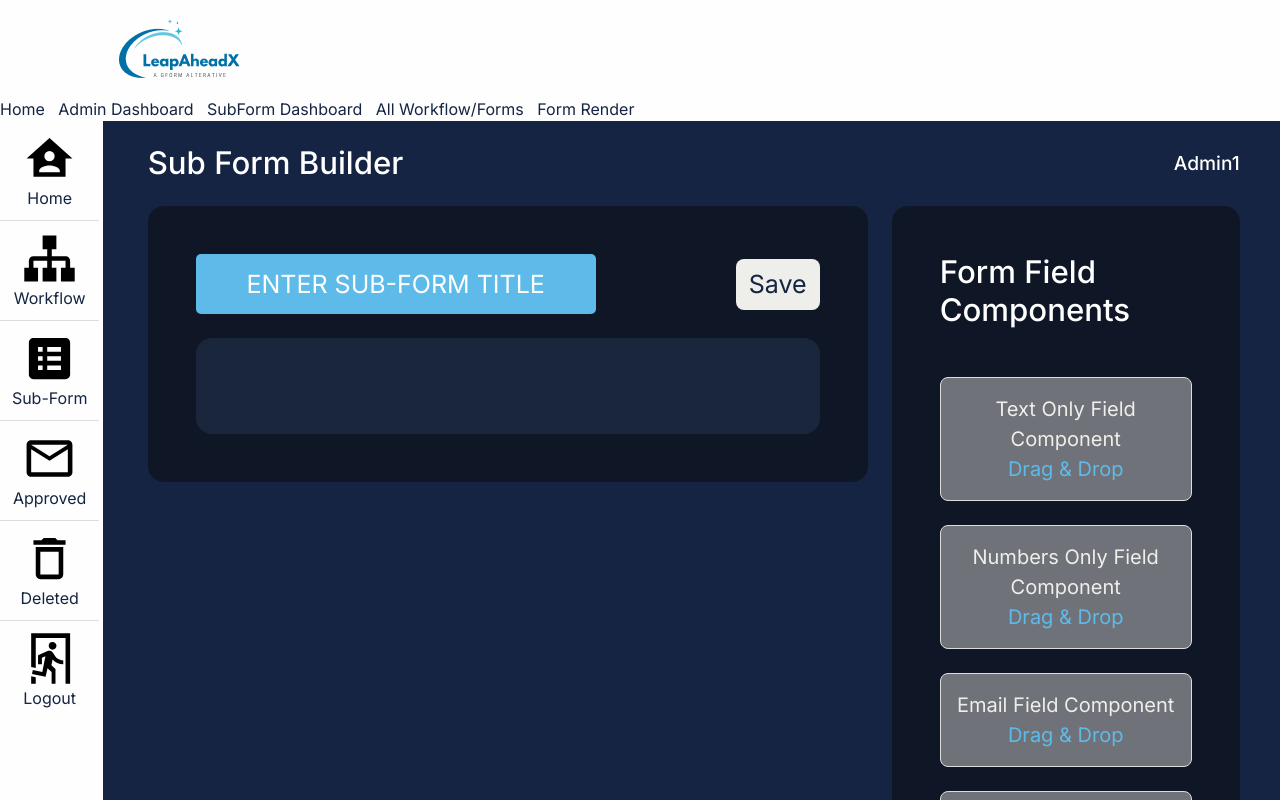
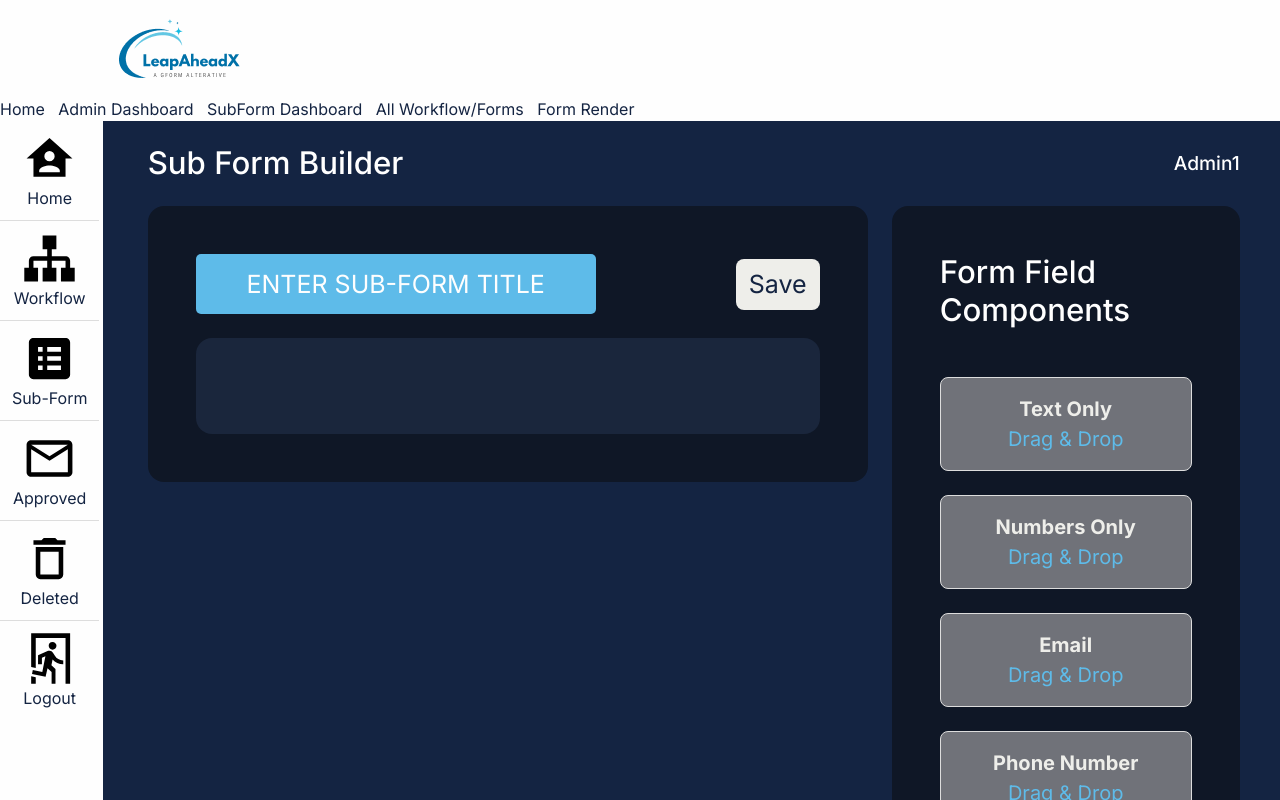
Before and after one commit to xavierkoo/leapaheadx, a Vue app: page /subFormBuilder in a window 1280 px wide. Shown: the top 800 px of the page. Built offline with nearby package versions, Linux system fonts and the light colour scheme.

Commit message:
feat: stylistic changes to subformbuilder

```diff
--- a/src/views/SubFormBuilder.vue
+++ b/src/views/SubFormBuilder.vue
@@ -45,7 +45,7 @@
                         class="form-field-box text-center rounded-3 mb-4 p-3"
                         @dragstart="dragStartHandler($event, fieldType)"
                     >
-                        {{ fieldType }} Field Component
+                        <strong>{{ fieldType }}</strong>
                         <br />
                         <span style="color: #5EBBE9;">Drag & Drop</span>
                     </div>
@@ -94,7 +94,7 @@ const dropHandler = (event) => {
     formComponent.innerHTML = `
         <label class="mb-2">${component.label}</label><br/>
         <input class="form-control" type="text"" placeholder="Question" />
-        <button class="btn btn-danger btn-sm mt-2" type="button">Remove</button>
+        <div class="d-flex justify-content-end"><button class="btn btn-danger btn-sm mt-2" type="button">Remove</button></div>
     `
     const button = formComponent.querySelector('button');
     button.addEventListener('click', removeComponent);
@@ -140,7 +140,7 @@ const createFormFieldComponent = (fieldType) => {
 }
 
 const removeComponent = (event) => {
-    event.target.parentNode.remove()
+    event.target.parentNode.parentNode.remove()
 }
 
 </script>
```
